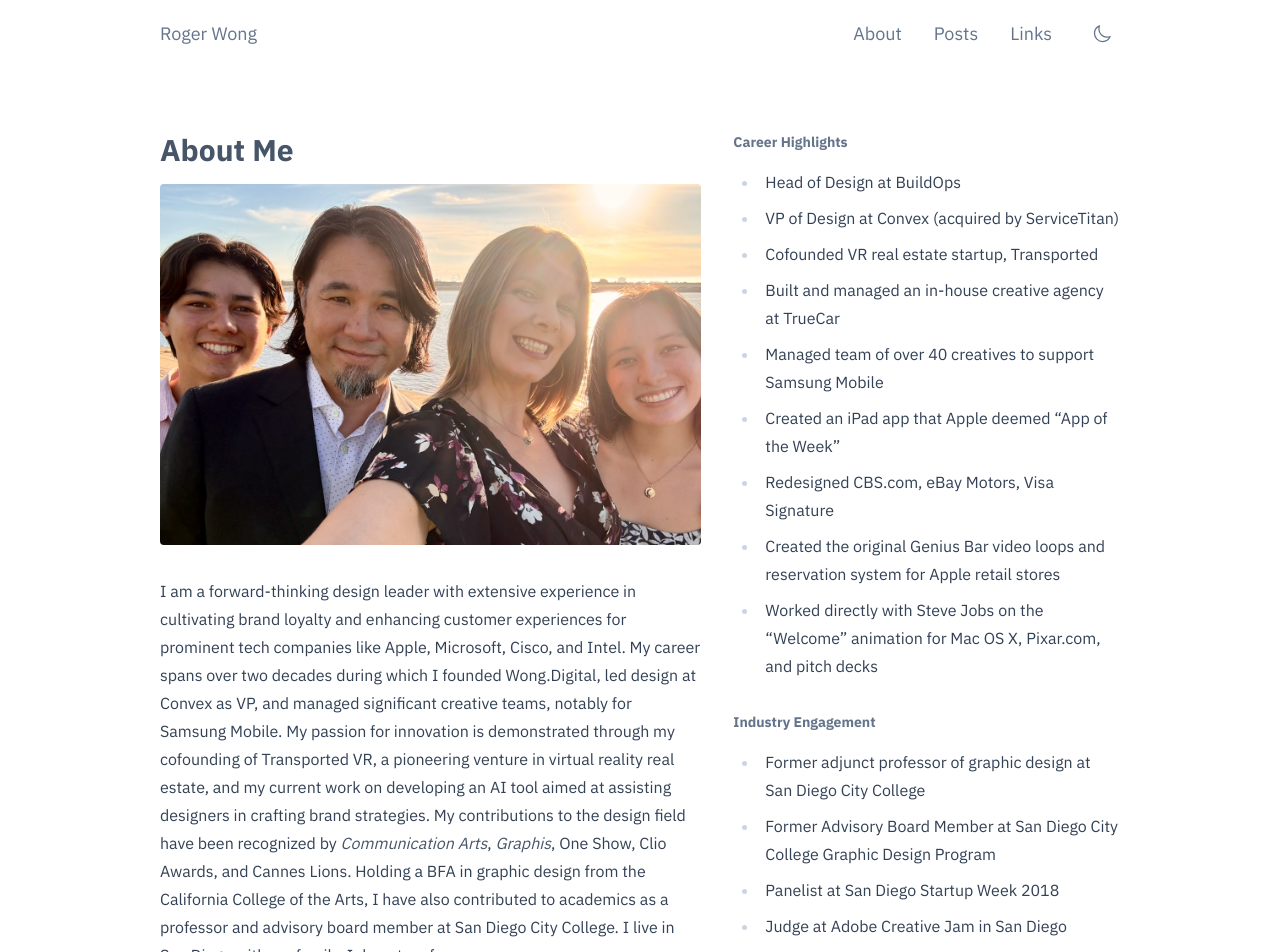
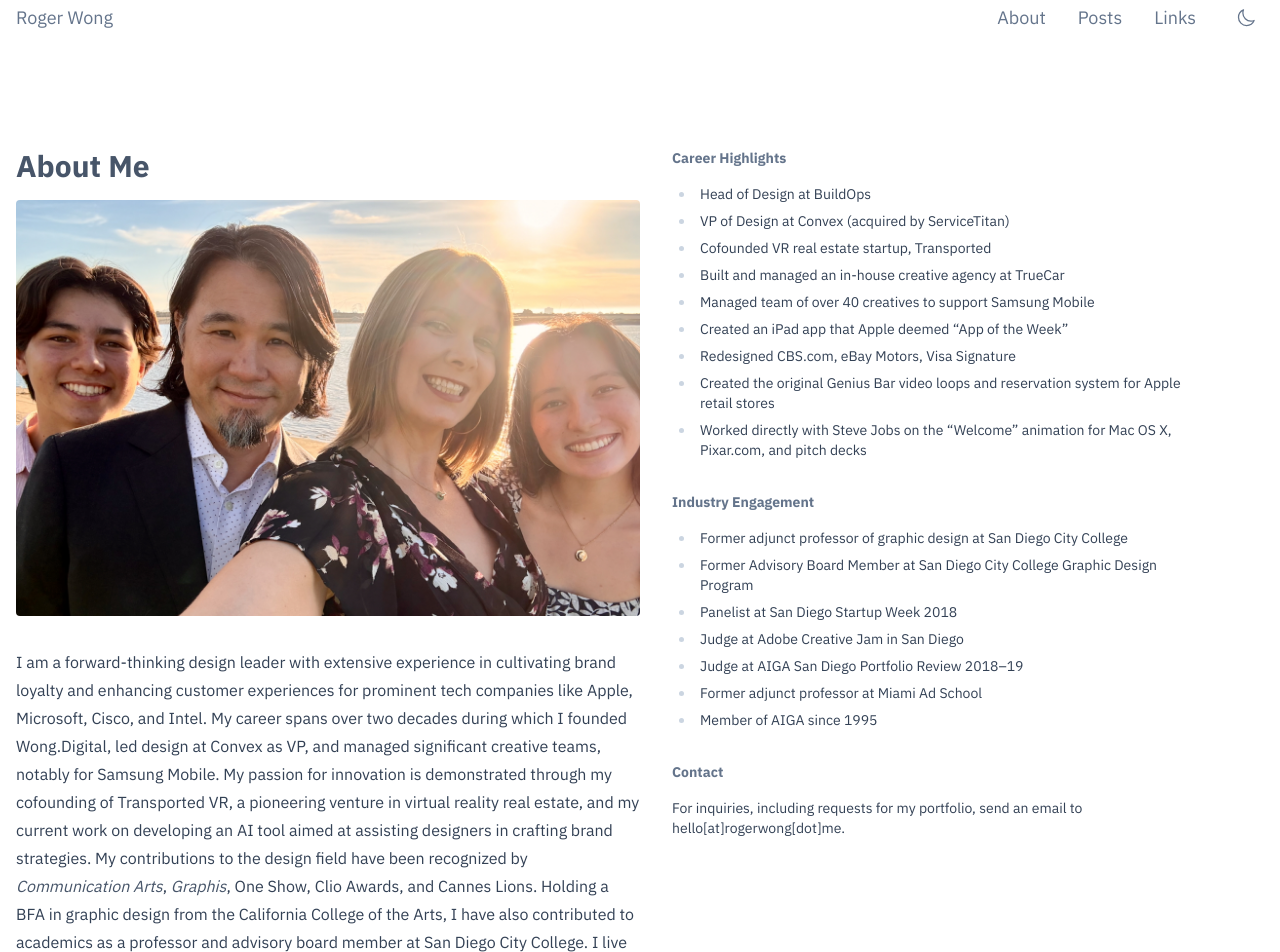
Before and after one commit to wongdigital/rogerwong-site, a Next.js app: page /about in a window 1280 px wide. Shown: the top 952 px of the page. Built offline with nearby package versions, Linux system fonts and the light colour scheme.

Commit message:
Fixed responsive width issues
Eliminated stupid spacing on homepage

```diff
--- a/src/app/about/page.tsx
+++ b/src/app/about/page.tsx
@@ -4,9 +4,9 @@ export default async function About() {
 
   return (
     <>
-      <section className="my-8 px-4 sm:px-0 lg:px-20 py-8">
+      <section className="my-8 py-8 lg:py-20 md:py-10">
         <div className="flex flex-col md:flex-row gap-8">
-          <div className="w-full lg:w-7/12">
+          <main>
             <h1 className="page-title">About Me</h1>
             <div className="prose prose-slate dark:prose-dark">
               <Image
@@ -24,11 +24,11 @@ export default async function About() {
                 <li><a href="https://www.instagram.com/lunarboy/" target="_blank">Instagram</a></li>
               </ul>
             </div>
-          </div>
-          <div className="w-full lg:w-5/12 space-y-8">
+          </main>
+          <aside className="w-full md:w-5/12 space-y-8">
             <div>
                 <h3 className="text-sm font-extrabold mb-4 text-slate-500">Career Highlights</h3>
-                <div className="mb-4 prose prose-slate dark:prose-dark">
+                <div className="mb-4 prose prose-slate dark:prose-dark !text-sm">
                 <ul>
                     <li>Head of Design at BuildOps</li>
                     <li>VP of Design at Convex (acquired by ServiceTitan)</li>
@@ -44,7 +44,7 @@ export default async function About() {
             </div>
             <div>
                 <h3 className="text-sm font-extrabold mb-4 text-slate-500">Industry Engagement</h3>
-                <div className="mb-4 prose prose-slate dark:prose-dark">
+                <div className="mb-4 prose prose-slate dark:prose-dark !text-sm">
                 <ul>
                     <li>Former adjunct professor of graphic design at San Diego City College</li>
                     <li>Former Advisory Board Member at San Diego City College Graphic Design Program</li>
@@ -58,11 +58,11 @@ export default async function About() {
             </div>
             <div>
                 <h3 className="text-sm font-extrabold mb-4 text-slate-500">Contact</h3>
-                <div className="mb-4 prose prose-slate dark:prose-dark">
+                <div className="mb-4 prose prose-slate dark:prose-dark !text-sm">
                 <p>For inquiries, including requests for my portfolio, send an email to hello[at]rogerwong[dot]me.</p>
                 </div>
             </div>
-          </div>
+          </aside>
         </div>
       </section>
     </>
--- a/src/app/layout.tsx
+++ b/src/app/layout.tsx
@@ -78,7 +78,7 @@ export default function RootLayout({
       </head>
       <body className={`${ibmPlexSans.variable} ${ibmPlexMono.variable}`}>
         <Providers>
-          <div className="max-w-7xl mx-auto px-4 md:px-8 lg:px-20">
+          <div className="container mx-auto px-4">
             <SkipToMain />
             <header role="banner">
               <Header />
--- a/src/app/linklog/page.tsx
+++ b/src/app/linklog/page.tsx
@@ -21,8 +21,8 @@ export default async function LinklogIndex({
   const currentLinks = allLinks.slice(startIndex, endIndex);
 
   return (
-    <div className="flex flex-col md:flex-row gap-8 px-4 sm:px-0 lg:px-20">
-      <main className="lg:w-7/12 lg:py-20 md:py-10 sm:py-8">
+    <div className="flex flex-col md:flex-row gap-8">
+      <section className="lg:w-7/12 py-8 lg:py-20 md:py-10">
         <header className="mb-8">
           <h1 className="page-title">Links</h1>
         </header>
@@ -44,7 +44,7 @@ export default async function LinklogIndex({
             basePath="/linklog"
           />
         </nav>
-      </main>
+      </section>
       <aside className="lg:w-5/12" aria-hidden="true" />
     </div>
   );
--- a/src/app/page.tsx
+++ b/src/app/page.tsx
@@ -15,7 +15,7 @@ export default async function Home() {
     <>
       <HomeHero />
       <div className="h-[1px] bg-slate-300 dark:bg-slate-700 w-full"></div>
-      <section className="my-8 px-4 sm:px-0 lg:px-20 py-8">
+      <section className="my-8 py-8">
         <div className="flex flex-col md:flex-row gap-8">
           <div className="w-full lg:w-7/12">
             <h3 className="text-sm font-extrabold mb-4 text-slate-500">Latest Post</h3>
--- a/src/app/posts/page.tsx
+++ b/src/app/posts/page.tsx
@@ -34,8 +34,8 @@ export default async function PostsIndex({
   const currentPosts = filteredPosts.slice(startIndex, endIndex);
 
   return (
-    <div className="flex flex-col md:flex-row gap-8 px-4 sm:px-8 md:px-12 lg:px-20">
-      <main className="lg:w-7/12 lg:py-20 md:py-10 sm:py-8">
+    <div className="flex flex-col md:flex-row gap-8">
+      <section className="lg:w-7/12 py-8 lg:py-20 md:py-10">
         <header className="mb-8">
           <h1 className="page-title">
             {params.category ? `Posts in ${params.category}` : 'Posts'}
@@ -64,7 +64,7 @@ export default async function PostsIndex({
             basePath="/posts"
           />
         </nav>
-      </main>
+      </section>
       <aside className="lg:w-5/12" aria-hidden="true" />
     </div>
   );
--- a/src/components/Footer.tsx
+++ b/src/components/Footer.tsx
@@ -1,6 +1,6 @@
 export default function Footer() {
   return (
-    <div className="text-slate-400 !text-xs py-4 mt-8 px-4 sm:px-6 md:px-8 lg:px-20">
+    <div className="text-slate-400 !text-xs py-4 mt-8">
       <div className="text-left">
         <p>&copy; 1995–{new Date().getFullYear()} Roger Wong. All rights reserved.</p>
       </div>
--- a/src/components/Header.tsx
+++ b/src/components/Header.tsx
@@ -37,7 +37,7 @@ export default function Header() {
   };
 
   return (
-    <div className="text-lg text-slate-500 dark:text-slate-400 py-4 px-4 sm:px-6 md:px-8 lg:px-20">
+    <div className="text-lg text-slate-500 dark:text-slate-400">
       <div
         aria-live="polite"
         aria-atomic="true"
@@ -46,7 +46,7 @@ export default function Header() {
         {mounted && `${resolvedTheme === 'dark' ? 'Dark' : 'Light'} mode enabled`}
       </div>
 
-      <nav role="navigation" className="max-w-7xl mx-auto flex justify-between items-center">
+      <nav role="navigation" className="flex justify-between items-center">
         <Link
           href="/"
           aria-label="Home"
--- a/src/components/HomeHero.tsx
+++ b/src/components/HomeHero.tsx
@@ -11,7 +11,7 @@ export default function HomeHero() {
 
   return (
     <>
-      <section className="my-8 px-4 sm:px-0 lg:px-20 py-8">
+      <section className="my-8 py-8">
         <div className="flex flex-col md:flex-row gap-8">
           <div className="md:w-7/12 content-center order-2 md:order-1">
             <h2 className="page-title">
```
